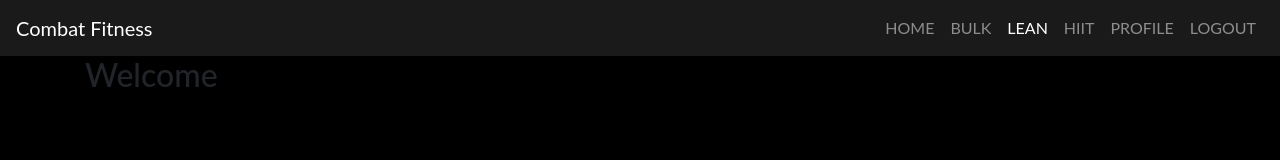
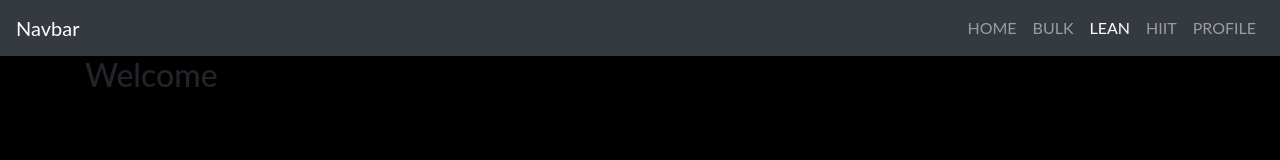
Before and after one commit to Sarah-Nguyen1993/Combat-Fitness, a plain HTML site: page public/lean.html in a window 1280 px wide. Drawn offline with nearby package versions, Linux system fonts and the light colour scheme.

Commit message:
updating nav

```diff
--- a/public/lean.html
+++ b/public/lean.html
@@ -11,23 +11,22 @@
 </head>
 
 <body>
-  <nav class="navbar navbar-expand-md navbar-dark">
-      <a class="navbar-brand" href="/home">Combat Fitness</a>
-      <button class="navbar-toggler" type="button" data-toggle="collapse" data-target="#collapsibleNavbar"> <span
-          class="navbar-toggler-icon"></span> </button>
-      <div class="collapse navbar-collapse" id="collapsibleNavbar">
-        <ul class="navbar-nav ml-auto">
-          <li class="nav-item"><a class="nav-link" href="/home">Home</a></li>
-          <li class="nav-item"><a class="nav-link" href="/bulk">Bulk</a> </li>
-          <li class="nav-item"><a class="nav-link active" href="/lean">Lean <span class="sr-only">(current)</span></a>
-          </li>
-          <li class="nav-item"><a class="nav-link" href="/hiit">Hiit</a> </li>
-          <li class="nav-item"><a class="nav-link" href="/profile">Profile</a> </li>
-          <li class="nav-item"><a class="nav-link" href="/logout">Logout</a> </li>
-        </ul>
-      </div>
+  <nav class="navbar navbar-expand-lg navbar-dark bg-dark">
+    <a class="navbar-brand" href="#">Navbar</a>
+    <button class="navbar-toggler" type="button" data-toggle="collapse" data-target="#navbarNavAltMarkup"
+        aria-controls="navbarNavAltMarkup" aria-expanded="false" aria-label="Toggle navigation">
+        <span class="navbar-toggler-icon"></span>
+    </button>
+    <div class="collapse navbar-collapse justify-content-end" id="navbarNavAltMarkup">
+        <div class="navbar-nav">
+            <a class="nav-link" href="#">Home <span class="sr-only">(current)</span></a>
+            <a class="nav-link" href="bulk.html">Bulk</a>
+            <a class="nav-link active" href="lean.html">Lean</a>
+            <a class="nav-link" href="hiit.html">HIIT</a>
+            <a class="nav-link" href="members.html">Profile</a>
+        </div>
     </div>
-  </nav>
+</nav>
 
 
   <div class="container">
```
Also changed, not shown: public/bulk.html (+15 -16 lines), public/hiit.html (+15 -16 lines), public/members.html (+3 -3 lines).
